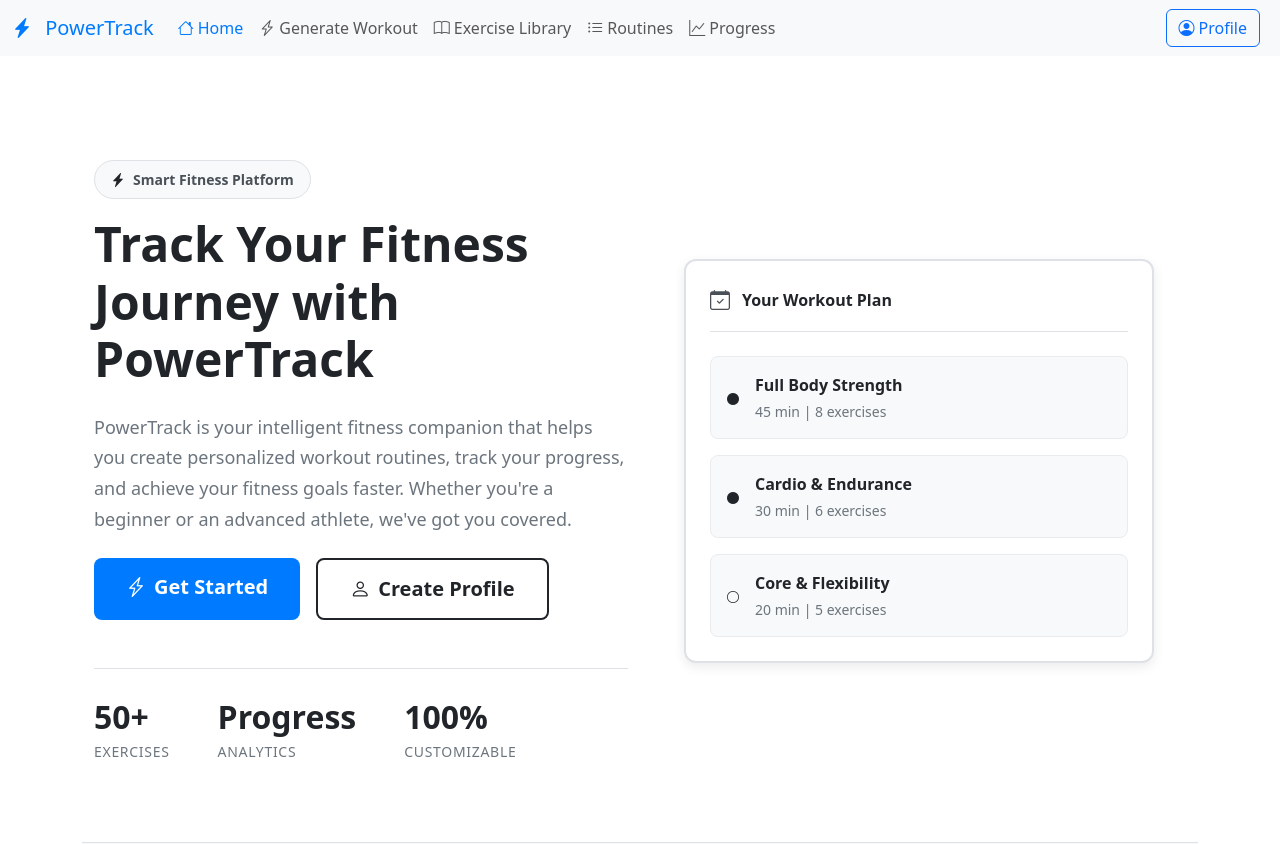
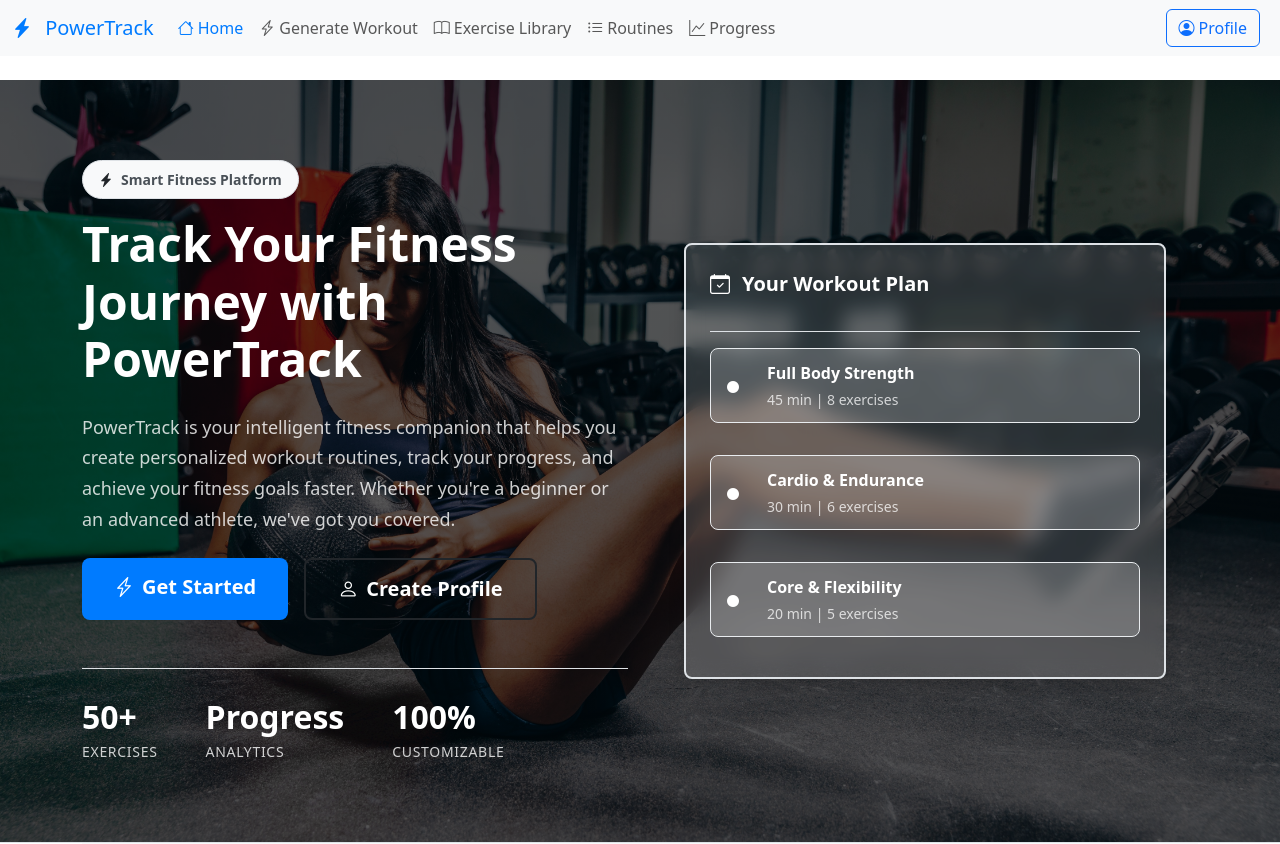
Before and after one commit to Chua-Yu-Tian-Sammi/PowerTrack, a Vue app in the folder main/: page / in a window 1280 px wide. Shown: the top 844 px of the page. Built offline with nearby package versions, Linux system fonts and the light colour scheme; no server answers.

Commit message:
style first section

```diff
--- a/main/src/views/HomePage.vue
+++ b/main/src/views/HomePage.vue
@@ -1,6 +1,10 @@
 <template>
   <div class="home">
-    <section class="hero-section">
+    <section class="hero-section" :style="{
+     backgroundImage: `linear-gradient(rgba(0,0,0,0.65), rgba(0,0,0,0.65)), url(${heroBg})`,
+     backgroundSize: 'cover',
+     backgroundPosition: 'center center',
+     backgroundRepeat: 'no-repeat'}">
       <div class="container">
         <div class="row align-items-center">
           <div class="col-lg-6 mb-4 mb-lg-0">
@@ -60,7 +64,8 @@
                     </div>
                   </div>
                   <div class="workout-item">
-                    <div class="workout-icon"><i class="bi bi-circle"></i></div>
+                    <!-- <div class="workout-icon"><i class="bi bi-circle"></i></div> -->
+                    <div class="workout-icon"><i class="bi bi-circle-fill"></i></div>
                     <div class="workout-details">
                       <div class="workout-name">Core & Flexibility</div>
                       <div class="workout-meta">20 min | 5 exercises</div>
@@ -194,3 +199,74 @@
     </section>
   </div>
 </template>
+
+<script>
+import heroBg from '@/images/core-strength-fitness.jpg';
+
+export default {
+  name: 'HomePage',
+ data() {
+  return { heroBg };
+ }
+};
+</script>
+
+<style scoped>
+.hero-section .hero-title,
+.hero-section .stat-number,
+.hero-section .btn,
+.hero-section .btn i,
+.hero-visual .workout-name {
+  color: #fff;
+}
+
+.hero-section {
+  /* full screen background image */
+  color: #fff;
+  position: relative;
+  margin-left: calc(50% - 50vw);
+  margin-right: calc(50% - 50vw);
+}
+
+.hero-section .hero-description,
+.hero-section .stat-label  {
+  color: rgba(255, 255, 255, 0.8);
+}
+
+.hero-visual .visual-card {
+  background-color: rgba(255, 255, 255, 0.15);
+  backdrop-filter: blur(10px);
+  border-radius: 0.5rem;
+  box-shadow: 0 0.5rem 1rem rgba(0, 0, 0, 0.15);
+  padding: 1.5rem;
+  color: #fff;
+}
+
+.hero-visual .visual-header,
+.hero-visual .visual-header i,
+.hero-visual .visual-header span {
+  color: #fff !important;
+  font-weight: 600;
+  font-size: 1.25rem;
+  margin-bottom: 1rem;
+}
+
+.hero-visual .workout-item {
+  display: flex;
+  align-items: center;
+  background-color: rgba(255, 255, 255, 0.2);
+  border-radius: 0.5rem;
+  padding: 0.75rem 1rem;
+  margin-bottom: 1rem;
+}
+
+.hero-visual .workout-icon i {
+  font-size: 0.75rem;
+  color: #fff !important;
+  margin-right: 0.75rem;
+}
+
+.hero-visual .workout-meta {
+  color: rgba(255, 255, 255, 0.75);
+}
+</style>
```
Also changed, not shown: main/src/images/core-strength-fitness.jpg (added).
